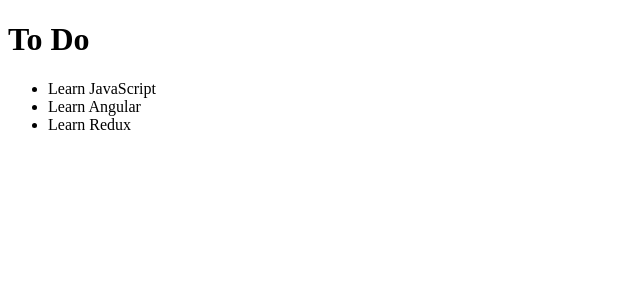
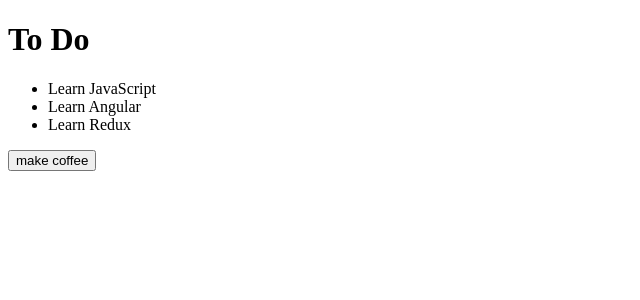
Before and after one commit to sonukapoor/angular-todo-example, an Angular app: page / in a window 1280 px wide. Shown: the top 300 px of the page, without its empty margins (0-640 px from the left). Built offline with nearby package versions, Linux system fonts and the light colour scheme.

Commit message:
Adding items when a button is clicked

```diff
--- a/src/app/to-do-list/to-do-list.component.html
+++ b/src/app/to-do-list/to-do-list.component.html
@@ -1,3 +1,4 @@
 <ul>
   <li *ngFor="let item of thingsToDo; let i = index" id="{{i}}">{{item}}</li>
 </ul>
+<p><button (click)="addToDo('make coffee')">make coffee</button></p>
--- a/src/app/to-do-list/to-do-list.component.ts
+++ b/src/app/to-do-list/to-do-list.component.ts
@@ -14,4 +14,7 @@ export class ToDoListComponent implements OnInit {
   ngOnInit() {
   }
 
+  addToDo(text: string) {
+    this.thingsToDo.push(text);
+  }
 }
```
